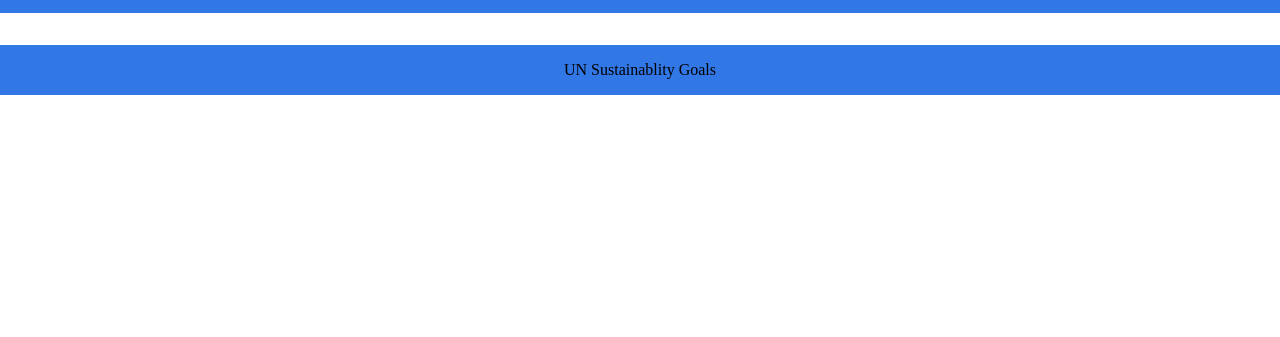
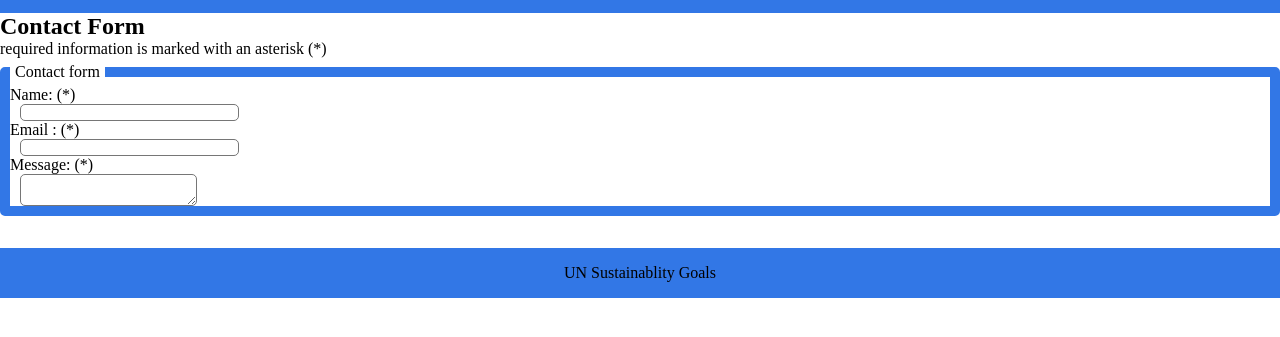
Before and after one commit to shashGurung/Web-dev, a website: page app/public/contact.html in a window 1280 px wide. Shown: the part 97-434 px from the top of the page. Drawn offline with Linux system fonts and the light colour scheme.

Commit message:
Started on the form

```diff
--- a/app/public/contact.html
+++ b/app/public/contact.html
@@ -17,6 +17,25 @@
             </ul>
         </nav>
     </header>
+    <main>
+        <h2>Contact Form</h2>
+        <div>
+            <p class="form">required information is marked with an asterisk (*)</p>
+            <form method="post" action = "" id="form">
+                <fieldset>
+                    <legend>Contact form</legend>
+                    <label for="name">Name: (*)</label>
+                    <input type="text" id="name" size="25" required aria-required="true"/>
+
+                    <label for="email">Email <i class="fa-regular fa-envelope-open"></i>: (*)</label>
+                    <input type="email" id="email" size="25" required aria-required="true"/>
+
+                    <label for="message">Message: (*)</label>
+                    <textarea id="message" size="25" required aria-required="true"></textarea>
+                </fieldset>
+            </form>
+        </div>
+    </main>
     <footer>
         <p><a href="https://www.un.org/sustainabledevelopment/sustainable-development-goals/">UN Sustainablity Goals</a></p>
     </footer>
--- a/app/public/style.css
+++ b/app/public/style.css
@@ -43,3 +43,33 @@
 a:visited{
     color:black;
 }
+legend{
+    padding: 5px;
+    font-size: medium;
+}
+fieldset{
+    border-style: solid;
+    border-radius: 5px;
+    border-width: 10px;
+    border-color: #3277e6;
+}
+input{
+    display:block;
+    margin-top: 0;
+    margin-bottom: 0;
+    margin-left: 10px;
+    margin-right: 10px;
+    border-style:solid;
+    border-width: 1px;
+    border-radius: 5px;
+}
+textarea{
+    display:block;
+    margin-top: 0;
+    margin-bottom: 0;
+    margin-left: 10px;
+    margin-right: 10px;
+    border-style:solid;
+    border-width: 1px;
+    border-radius: 5px;
+}
```
